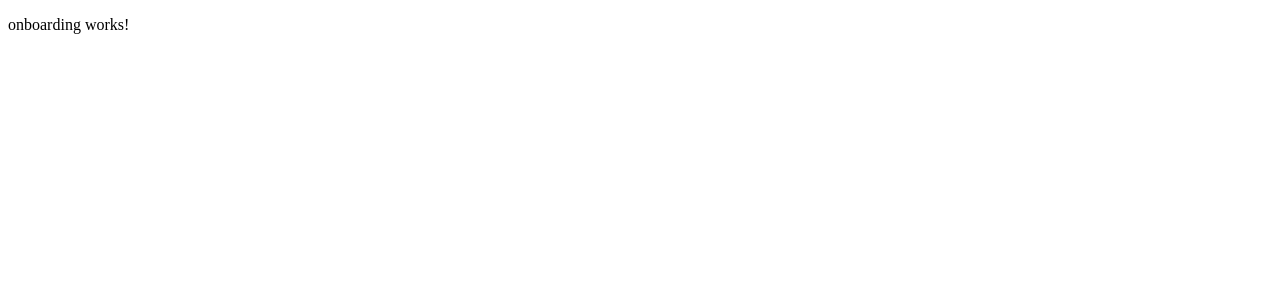
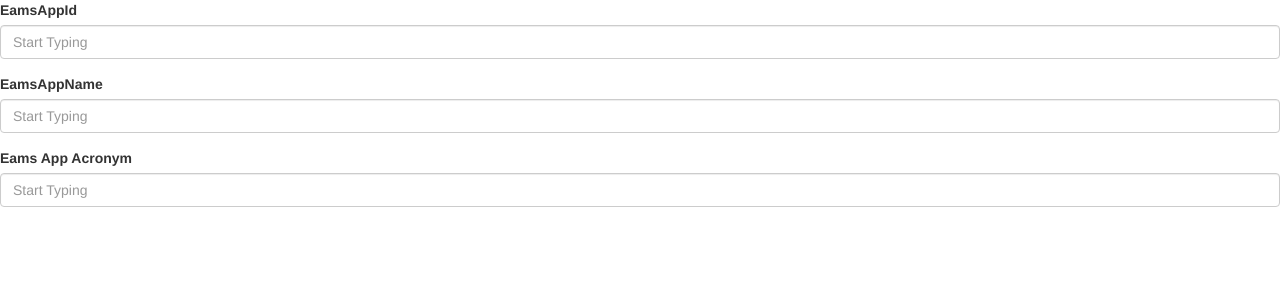
Before and after one commit to Nsg2057/DORA-Onboarding, an Angular app: page / in a window 1280 px wide. Shown: the top 300 px of the page. Built offline with nearby package versions, Linux system fonts and the light colour scheme.

Commit message:
Added autocompletion

```diff
--- a/src/app/app.component.ts
+++ b/src/app/app.component.ts
@@ -8,23 +8,4 @@ import {CsvService} from "./csv.service";
 })
 export class AppComponent {
   title = 'DORA-Onboarding';
-  jsonData:any;
-  // eamsAppId: String;
-
-
-
-constructor(private csvService:CsvService) {
-  this.loadCsvData();
-
 }
-
-  async loadCsvData() {
-    const csvFilePath = 'assets/Data.csv';
-
-    this.csvService.getCsvData(csvFilePath).subscribe(csvData => {
-      this.jsonData = this.csvService.parseCsvToJson(csvData);
-      console.log(this.jsonData);
-    });
-  }
-
-}
--- a/src/app/onboarding/onboarding.component.css
+++ b/src/app/onboarding/onboarding.component.css
@@ -0,0 +1 @@
+@import url('https://unpkg.com/bootstrap@3.3.7/dist/css/bootstrap.min.css');
--- a/src/app/onboarding/onboarding.component.html
+++ b/src/app/onboarding/onboarding.component.html
@@ -1 +1,48 @@
-<p>onboarding works!</p>
+<div class="form-group">
+  <label for="eamsAppId">EamsAppId</label>
+    <input type="text"
+           class="form-control"
+           placeholder="Start Typing"
+           aria-label="Number"
+           matInput
+           [formControl]="eamsAppIdFormControl"
+           [matAutocomplete]="autoEamsAppId" id="eamsAppId">
+    <mat-autocomplete #autoEamsAppId="matAutocomplete">
+      <mat-option *ngFor="let option of filteredeEamsAppIds | async" [value]="option">
+        {{option}}
+      </mat-option>
+    </mat-autocomplete>
+</div>
+
+<div class="form-group">
+  <label for="eamsAppName">EamsAppName</label>
+  <input type="text"
+         class="form-control"
+         placeholder="Start Typing"
+         aria-label="Number"
+         matInput
+         [formControl]="eamsAppNameFormControl"
+         [matAutocomplete]="autoEamsAppName" id="eamsAppName">
+  <mat-autocomplete #autoEamsAppName="matAutocomplete">
+    <mat-option *ngFor="let option of filteredEamsAppNames | async" [value]="option">
+      {{option}}
+    </mat-option>
+  </mat-autocomplete>
+</div>
+
+
+<div class="form-group">
+  <label for="eamsAppAcronym">Eams App Acronym</label>
+  <input type="text"
+         class="form-control"
+         placeholder="Start Typing"
+         aria-label="Number"
+         matInput
+         [formControl]="eamsAppAcronymsFormControl"
+         [matAutocomplete]="EamsAppAcronym" id="eamsAppAcronym">
+  <mat-autocomplete #EamsAppAcronym="matAutocomplete">
+    <mat-option *ngFor="let option of filteredEamsAppAcronyms | async" [value]="option">
+      {{option}}
+    </mat-option>
+  </mat-autocomplete>
+</div>
--- a/src/app/onboarding/onboarding.component.ts
+++ b/src/app/onboarding/onboarding.component.ts
@@ -1,5 +1,8 @@
-import { Component } from '@angular/core';
+import {Component, OnInit} from '@angular/core';
 import {CsvService} from "../csv.service";
+import {FormControl} from "@angular/forms";
+import {map, Observable, startWith} from "rxjs";
+
 
 @Component({
   selector: 'app-onboarding',
@@ -7,25 +10,98 @@ import {CsvService} from "../csv.service";
   styleUrls: ['./onboarding.component.css'],
 
 })
-export class OnboardingComponent {
+export class OnboardingComponent implements OnInit{
+  eamsAppIdFormControl = new FormControl('');
+  eamsAppNameFormControl = new FormControl('');
+  eamsAppAcronymsFormControl = new FormControl('');
+
   uuid: string | null = null;
+  json: any[]  = [];
 
-constructor(private csvService: CsvService) {
+  eamsAppIds: any[] = [];
+  filteredeEamsAppIds: Observable<string[]> = new Observable<string[]>();
+  selectedEamsAppId:string |null = null;
+
+  eamsAppNames : string[] = [];
+  filteredEamsAppNames: Observable<string[]> = new Observable<string[]>();
+  selectedEamsAppName:string | null = null;
+
+
+  eamsAppAcronyms: string[] = [];
+  filteredEamsAppAcronyms :Observable<string[]> = new Observable<string[]>();
+  selectedEamsAppAcronym:string | null = null;
+
+constructor(private csvService  : CsvService) {
 this.generateUuid();
+this.loadCsvData();
+
 }
+
+  ngOnInit() {
+    this.autoCompleteEamsAppIds();
+    this.autoCompleteEamsAppNames();
+    this.autoCompleteEamsAppAcronyms();
+  }
+  //Gettting EamsAppIds when user starts typing
+  private autoCompleteEamsAppIds(){
+    this.filteredeEamsAppIds = this.eamsAppIdFormControl.valueChanges.pipe(
+      startWith(''),
+      map(value => this._filterEamsAppIds(value || '')),
+    );
+  }
+   private _filterEamsAppIds(value: string): string[] {
+    const filterValue = value.toLowerCase();
+
+    return this.eamsAppIds.filter(option => option.toLowerCase().includes(filterValue));
+  }
+
+  //Filtering EamsAppNames for autocompletion
+  private autoCompleteEamsAppNames(){
+    this.filteredEamsAppNames = this.eamsAppNameFormControl.valueChanges.pipe(
+      startWith(''),
+      map(value => this._filterEamsAppNames(value || '')),
+    );
+  }
+  private _filterEamsAppNames(value: string): string[] {
+    const filterValue = value.toLowerCase();
+
+    return this.eamsAppNames.filter(option => option.toLowerCase().includes(filterValue));
+  }
+
+  private autoCompleteEamsAppAcronyms(){
+    this.filteredEamsAppAcronyms = this.eamsAppAcronymsFormControl.valueChanges.pipe(
+      startWith(''),
+      map(value => this._filterEamsAppAcronyms(value || '')),
+    );
+  }
+  private _filterEamsAppAcronyms(value: string): string[] {
+    const filterValue = value.toLowerCase();
+
+    return this.eamsAppAcronyms.filter(option => option.toLowerCase().includes(filterValue));
+  }
+
   generateUuid(): void {
     this.uuid = "DORA" + Date.now();
-    console.log("generated UUID" , this.uuid);
-    this.loadCsvData();
   }
 
-  async loadCsvData() {
-    const csvFilePath = 'assets/data.csv'; // Replace with your CSV file path
+  //Loading CSV Data and Converting it to JSON and reading JSON values and adding them to required variables for autocompletion;
+  async loadCsvData() : Promise<any> {
+    const csvFilePath = 'assets/Data.csv';
 
     this.csvService.getCsvData(csvFilePath).subscribe(csvData => {
-      const jsonData = this.csvService.parseCsvToJson(csvData);
-      console.log(jsonData); // JSON data from CSV
+      this.json =  this.csvService.parseCsvToJson(csvData);
+      console.log(this.json);
+      if (this.json && this.json.length > 0) {
+        this.eamsAppIds = this.json.map((entry) => entry.eamsAppId);
+        this.eamsAppNames = this.json.map((entry) => entry.eamsAppName);
+        this.eamsAppAcronyms = this.json.map((entry) => entry.eamsAppAcronym);
+
+        console.log('eamsAppIds:', this.eamsAppIds);
+        console.log('eamsAppName', this.eamsAppNames);
+        console.log('eamsAppAcronym', this.eamsAppAcronyms);
+      }
     });
+
   }
 
 
```
Also changed, not shown: src/app/app.module.ts (+5 -2 lines), src/app/onboarding/onboarding/Onboarding.ts (added, +20 -0 lines).
